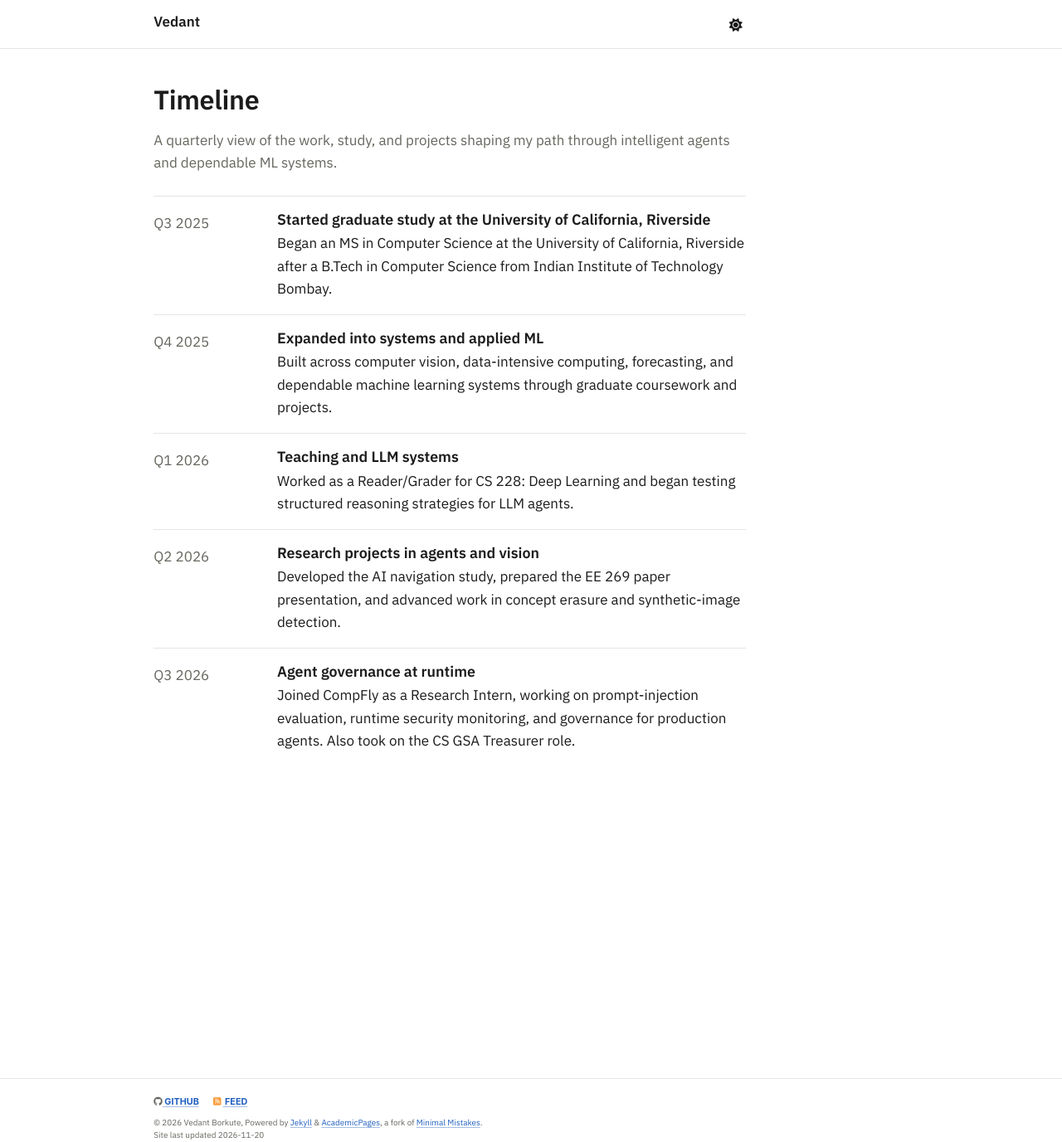
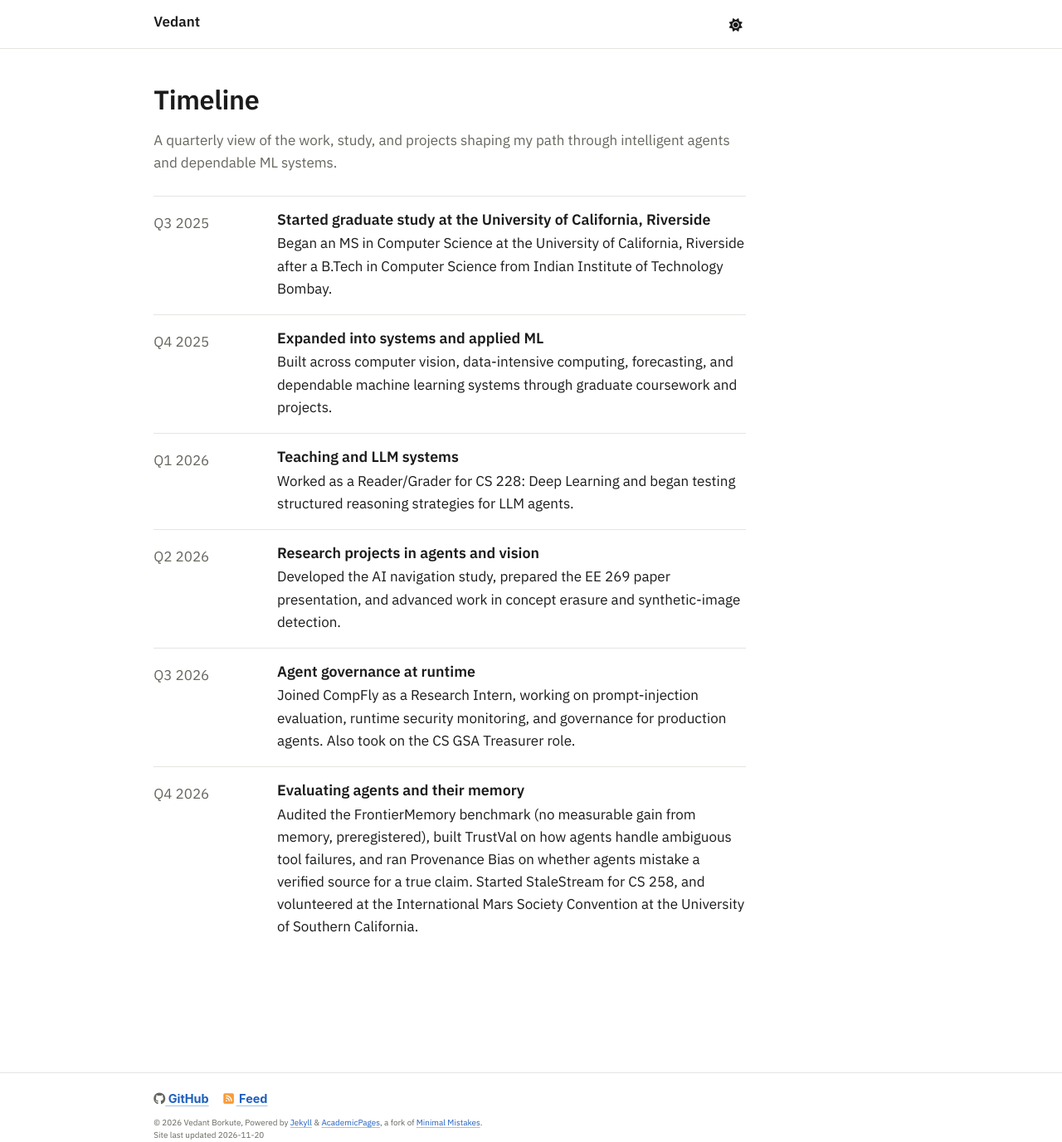
Before and after one commit to Vedant2100/vedant2100.github.io, a Jekyll site: the page built from _pages/timeline.md, in a window 1280 px wide and 1377 px high. Shown: the whole window at 83% size. Built offline with Jekyll 4.4.1, drawn with Linux system fonts in a browser that asks for light colours; a script bundle is joined from its source files by our own code; library files that are not in the unit come from our copies.

Commit message:
Add Q4 2026 to the timeline, replace template favicon, tidy footer
- Timeline: add Q4 2026 (FrontierMemory audit, TrustVal, Provenance Bias,
  StaleStream, Mars Society Convention).
- Favicon: replace the AcademicPages academic-cap icon with a VB monogram
  (SVG, 32px PNG, ICO, 180px touch icon) and name the web manifest.
- Footer: GitHub and Feed links in normal case instead of all caps.

```diff
--- a/_includes/head/custom.html
+++ b/_includes/head/custom.html
@@ -10,11 +10,10 @@
 <!-- Support for Academicons -->
 <link rel="stylesheet" href="{{ base_path }}/assets/css/academicons.css"/>
 
-<!-- favicon from https://commons.wikimedia.org/wiki/File:OOjs_UI_icon_academic-progressive.svg -->
+<!-- favicon: VB monogram -->
 <link rel="apple-touch-icon" sizes="180x180" href="{{ base_path }}/images/apple-touch-icon-180x180.png"/>
 <link rel="icon" type="image/svg+xml" href="{{ base_path }}/images/favicon.svg"/>
 <link rel="icon" type="image/png" href="{{ base_path }}/images/favicon-32x32.png" sizes="32x32"/>
-<link rel="icon" type="image/png" href="{{ base_path }}/images/favicon-192x192.png" sizes="192x192"/>
 <link rel="manifest" href="{{ base_path }}/images/manifest.json"/>
 <link rel="icon" href="/images/favicon.ico"/>
 <meta name="theme-color" content="#ffffff"/>
--- a/_pages/timeline.md
+++ b/_pages/timeline.md
@@ -33,4 +33,9 @@ author_profile: false
     <h3>Agent governance at runtime</h3>
     <p>Joined CompFly as a Research Intern, working on prompt-injection evaluation, runtime security monitoring, and governance for production agents. Also took on the CS GSA Treasurer role.</p>
   </article>
+  <article class="timeline__item">
+    <p class="timeline__period">Q4 2026</p>
+    <h3>Evaluating agents and their memory</h3>
+    <p>Audited the FrontierMemory benchmark (no measurable gain from memory, preregistered), built TrustVal on how agents handle ambiguous tool failures, and ran Provenance Bias on whether agents mistake a verified source for a true claim. Started StaleStream for CS 258, and volunteered at the International Mars Society Convention at the University of Southern California.</p>
+  </article>
 </div>
--- a/assets/css/main.scss
+++ b/assets/css/main.scss
@@ -474,6 +474,13 @@ button:focus-visible {
     max-width: $wrap;
     padding: 0 1.25rem;
   }
+
+  .social-icons li,
+  .social-icons a {
+    text-transform: none;
+    letter-spacing: 0;
+    font-size: 0.85rem;
+  }
 }
 
 @media (prefers-reduced-motion: reduce) {
```
Also changed, not shown: images/apple-touch-icon-180x180.png, images/favicon-192x192.png (deleted), images/favicon-32x32.png, images/favicon-512x512.png (deleted), images/favicon.ico, images/favicon.svg, images/manifest.json.
